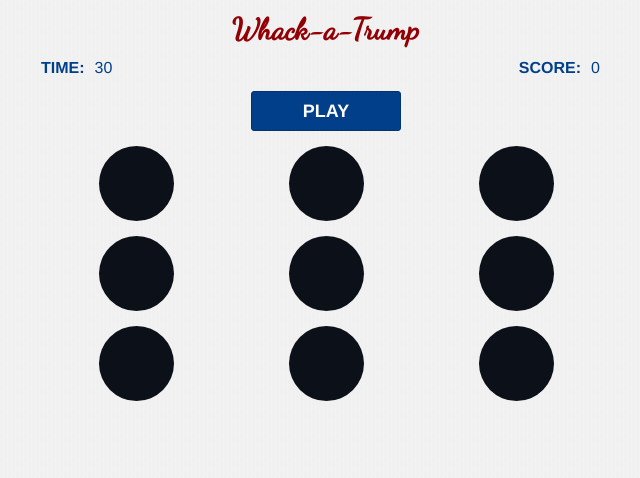
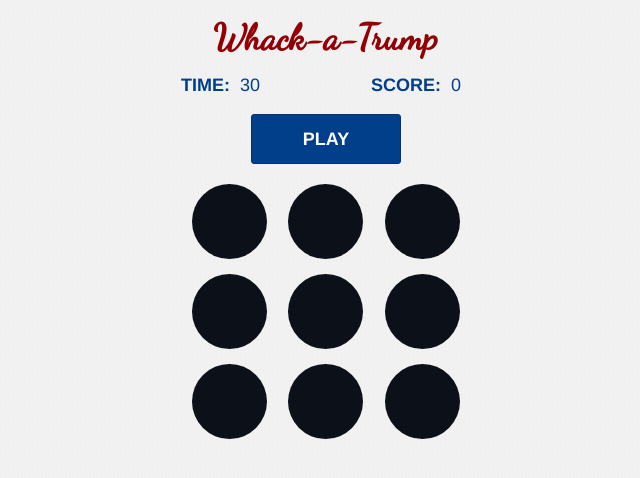
Before and after one commit to dfw/whack-a-trump, a plain HTML site: page index.html in a window 1280 px wide. Shown: the whole page, without its empty margins (314-954 px from the left). Drawn offline with Linux system fonts and the light colour scheme.

Commit message:
Font sizing and padding

```diff
--- a/styles/main.css
+++ b/styles/main.css
@@ -37,6 +37,7 @@ body {
   background: url("../images/satinweave.png") repeat 0 0;
   font-family: "HelveticaNeue-Light", "Helvetica Neue Light", "Helvetica Neue", Helvetica, Arial, "Lucida Grande", sans-serif;
   margin: 0 auto;
+  width: 320px;
 }
 
 main {
@@ -50,32 +51,35 @@ main {
 }
 
 h1,
-h2,
-h3 {
+h2 {
   color: #920005;
   font-family: 'dancing_script_otregular', cursive;
 }
 
 h1,
 h2 {
-  font-size: 30px;
-  line-height: 30px;
+  font-size: 36px;
+  line-height: 36px;
   margin: 0 auto;
-  padding: 15px 0;
+  padding: 20px 0;
   text-align: center;
 }
 
 dl,
-p,
-h3 {
+p {
   color: #013F8A;
-  font-size: 16px;
-  line-height: 16px;
-  margin: 0 0 15px;
+  font-size: 18px;
+  margin: 0;
   padding: 0;
 }
 
+p {
+  line-height: 1.5;
+}
+
 dl {
+  line-height: 18px;
+  margin-bottom: 20px;
   text-transform: uppercase;
 }
 
@@ -110,7 +114,7 @@ dd {
 
 .game-buttons {
   clear: both;
-  margin-bottom: 15px;
+  margin-bottom: 20px;
   text-align: center;
 }
 
@@ -127,10 +131,12 @@ button {
   color: #FFF;
   font-size: 18px;
   font-weight: bold;
+  line-height: 18px;
   outline: 0;
+  padding: 0;
   text-transform: uppercase;
   width: 150px;
-  height: 40px;
+  height: 50px;
   transition: background 200ms linear;
 }
 
@@ -215,3 +221,7 @@ button:hover {
   height: 100%;
   z-index: 1000;
 }
+
+.game-over button {
+  margin: 20px 0;
+}
```
